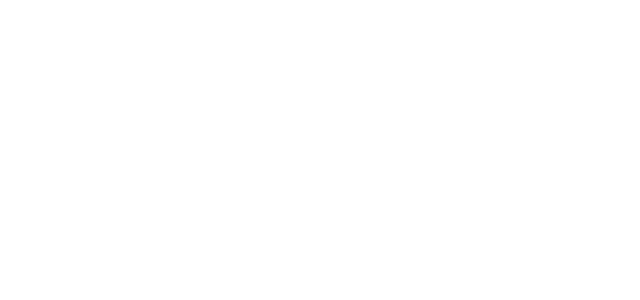
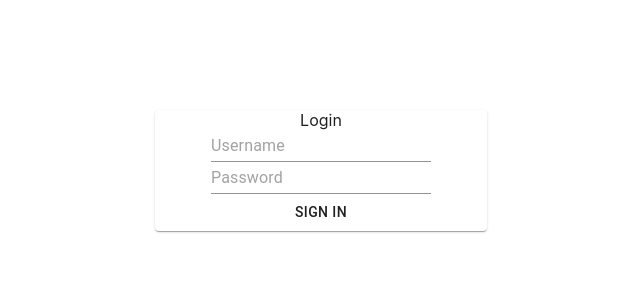
Before and after one commit to Build-Week-SaltiestHackerNewsTrolls2/front-end, a React (Create React App) app in the folder saltiest_hackers_news_trolls/: page /reg in a window 1280 px wide. Shown: the top 300 px of the page, without its empty margins (319-959 px from the left). Built offline with nearby package versions, Linux system fonts and the light colour scheme.

Commit message:
fixed up form

```diff
--- a/saltiest_hackers_news_trolls/package.json
+++ b/saltiest_hackers_news_trolls/package.json
@@ -16,7 +16,8 @@
     "react-router-dom": "^5.2.0",
     "react-scripts": "3.4.1",
     "reactstrap": "^8.4.1",
-    "redux": "^4.0.5"
+    "redux": "^4.0.5",
+    "yup": "^0.29.1"
   },
   "scripts": {
     "start": "react-scripts start",
--- a/saltiest_hackers_news_trolls/src/App.js
+++ b/saltiest_hackers_news_trolls/src/App.js
@@ -2,13 +2,15 @@ import React from 'react';
 import './App.css';
 import Login from "./components/Login"
 import {BrowserRouter as Router, Route, Switch} from 'react-router-dom';
+import REGForm from "./components/REGform"
 
 function App() {
   return (
     <div className="App">
       <Router>
       <Switch>
-        <Route exact path="/" component={Login} />
+        <Route path="/" component={Login} />
+        <Route path="/reg" component={REGForm} />
       </Switch>
       </Router>
     </div>
--- a/saltiest_hackers_news_trolls/src/components/REGform.js
+++ b/saltiest_hackers_news_trolls/src/components/REGform.js
@@ -1,9 +1,9 @@
-import React, {useState} from 'react'
+import React, {useState, useEffect} from 'react'
 import { Card, Form, FormGroup, Input, Button, Dropdown, DropdownToggle} from 'reactstrap'
 import axios from 'axios'
 import * as yup from 'yup'
 
-const Form = () => {
+const REGForm = () => {
     const [dropdownOpen, setDropdownOpen] = useState(false);
     const [formData, setformData] = useState({
         firstName: '',
@@ -27,8 +27,8 @@ const Form = () => {
     const validatation = yup.object().shape({
         firstName: yup.string().required(),
         lastName: yup.string().required(),
-        email: yup.required().string(),
-        password: yup.required().string()
+        email: yup.string().required(),
+        password: yup.string().required()
     })
 
     const submit = () => {
@@ -44,7 +44,7 @@ const Form = () => {
     }
     return(
         <>
-        <Card style={{ color: red }}>
+        <Card style={{ color: "red" }}>
             <h2 style={{color: 'white', margin: '0 auto'}}>
                 Enter Your Information
             </h2>
@@ -93,4 +93,4 @@ const Form = () => {
     )
 }
 
-export default Form;
+export default REGForm;
```
Also changed, not shown: 1 other file (tests, documents, lock files or other folders).
